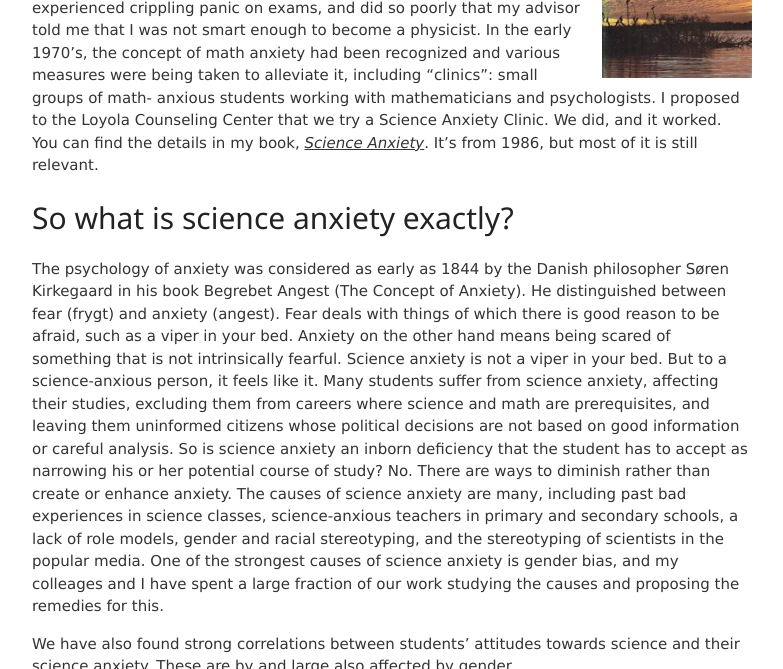
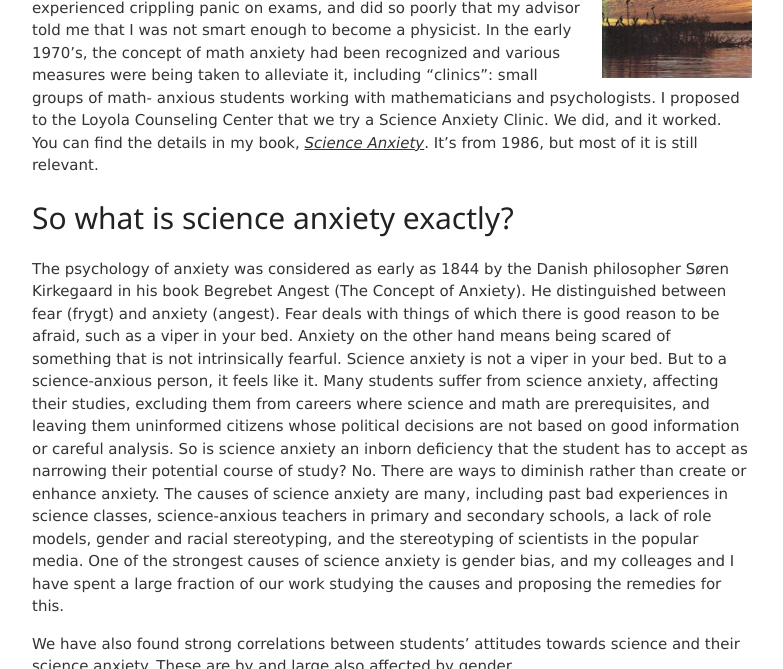
Before and after one commit to jvmallow/jvmallow.github.io, a Jekyll site: the page built from _posts/2025-05-31-Science_Anxiety.md, in a window 1280 px wide and 900 px high, scrolled down 712 px, cut to the strip 0-669 px from the top of the window. Shown: the whole strip, without its empty margins (248-1031 px from the left). Built offline with Jekyll 4.4.1, drawn with Linux system fonts in a browser that asks for light colours; a script that is not in the unit is left out.

Commit message:
Update 2025-05-31-Science_Anxiety.md

```diff
--- a/_posts/2025-05-31-Science_Anxiety.md
+++ b/_posts/2025-05-31-Science_Anxiety.md
@@ -16,7 +16,7 @@ tags: [Science_Anxiety]
 
 ## So what is science anxiety exactly?
 
-The psychology of anxiety was considered as early as 1844 by the Danish philosopher Søren Kirkegaard in his book Begrebet Angest (The Concept of Anxiety). He distinguished between fear (frygt) and anxiety (angest). Fear deals with things of which there is good reason to be afraid, such as a viper in your bed. Anxiety on the other hand means being scared of something that is not intrinsically fearful. Science anxiety is not a viper in your bed. But to a science-anxious person, it feels like it. Many students suffer from science anxiety, affecting their studies, excluding them from careers where science and math are prerequisites, and leaving them uninformed citizens whose political decisions are not based on good information or careful analysis.  So is science anxiety an inborn deficiency that the student has to accept as narrowing his or her potential course of study? No. There are ways to diminish rather than create or enhance anxiety. The causes of science anxiety are many, including past bad experiences in science classes, science-anxious teachers in primary and secondary schools, a lack of role models, gender and racial stereotyping, and the stereotyping of scientists in the popular media. One of the strongest causes of science anxiety is gender bias, and my colleages and I have spent a large fraction of our work studying the causes and proposing the remedies for this.
+The psychology of anxiety was considered as early as 1844 by the Danish philosopher Søren Kirkegaard in his book Begrebet Angest (The Concept of Anxiety). He distinguished between fear (frygt) and anxiety (angest). Fear deals with things of which there is good reason to be afraid, such as a viper in your bed. Anxiety on the other hand means being scared of something that is not intrinsically fearful. Science anxiety is not a viper in your bed. But to a science-anxious person, it feels like it. Many students suffer from science anxiety, affecting their studies, excluding them from careers where science and math are prerequisites, and leaving them uninformed citizens whose political decisions are not based on good information or careful analysis.  So is science anxiety an inborn deficiency that the student has to accept as narrowing their potential course of study? No. There are ways to diminish rather than create or enhance anxiety. The causes of science anxiety are many, including past bad experiences in science classes, science-anxious teachers in primary and secondary schools, a lack of role models, gender and racial stereotyping, and the stereotyping of scientists in the popular media. One of the strongest causes of science anxiety is gender bias, and my colleages and I have spent a large fraction of our work studying the causes and proposing the remedies for this.
 
 We have also found strong correlations between students' attitudes towards science and their science anxiety. These are by and large also affected by gender.
 
```
